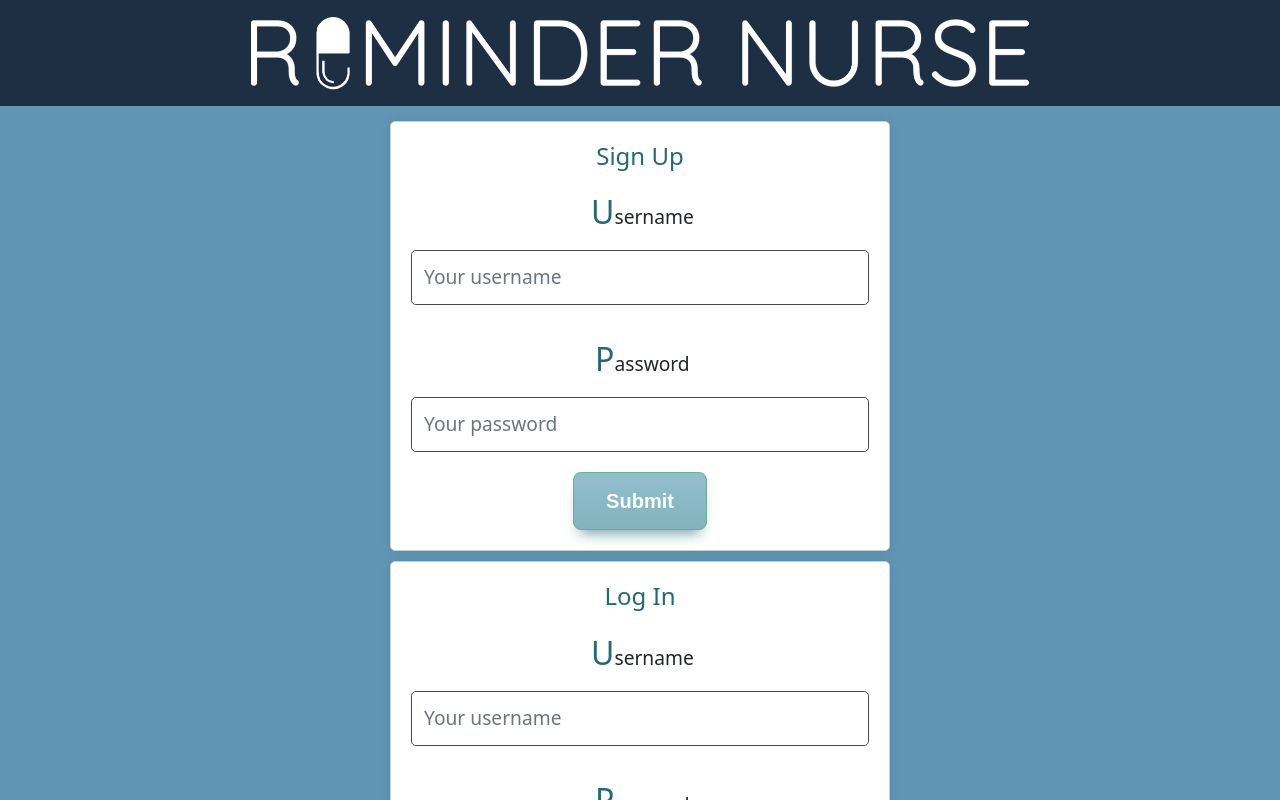
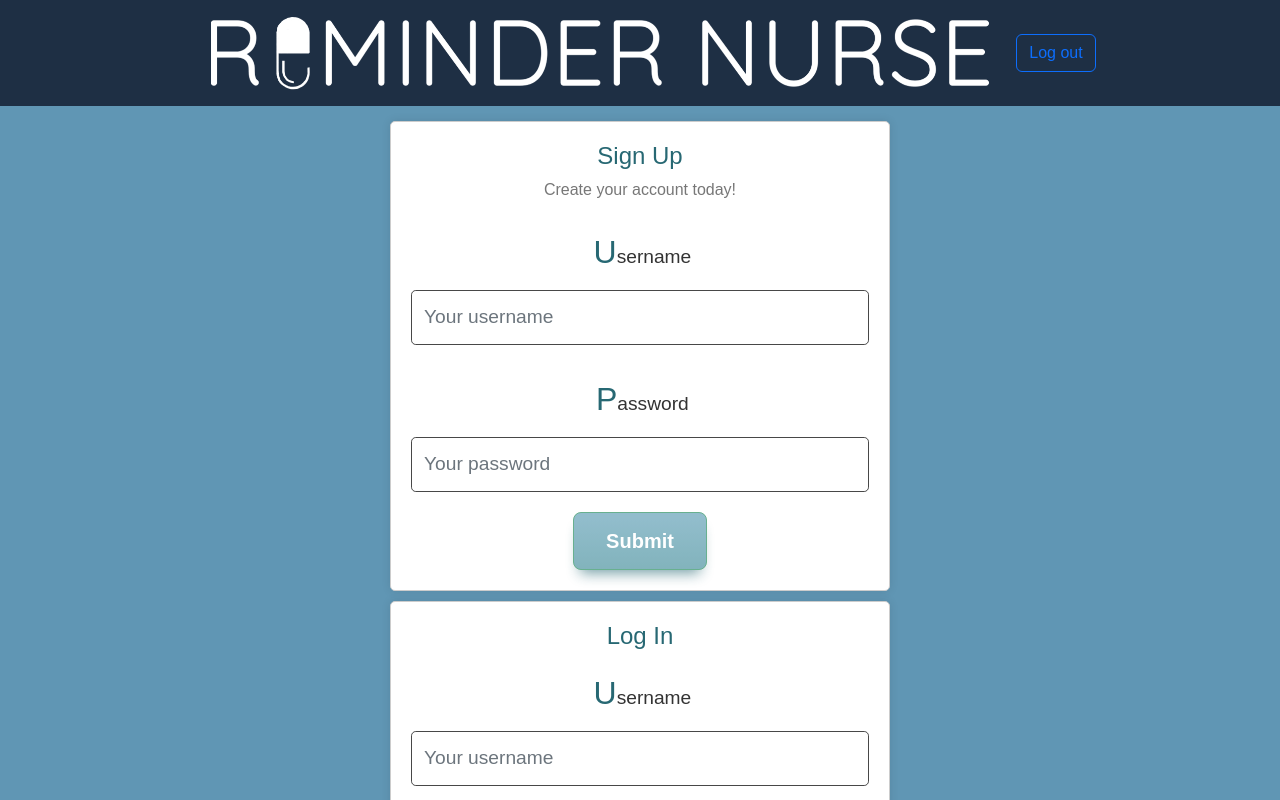
Before and after one commit to IqbalAhmadi/Reminder-Nurse, a React (Create React App) app in the folder client/: page / in a window 1280 px wide. Shown: the top 800 px of the page. Built offline with nearby package versions, Linux system fonts and the light colour scheme.

Commit message:
added 404 pages style and created log out

```diff
--- a/client/src/App.css
+++ b/client/src/App.css
@@ -25,6 +25,7 @@ header {
 
 body {
   background-color: var(--dark);
+  font-family: 'Montserrat', sans-serif;
 }
 
 button:hover {
@@ -94,6 +95,8 @@ button:hover {
 }
 
 /* Login & Sign In Form Styles */
+@import url('https://fonts.googleapis.com/css2?family=Montserrat:wght@400;700&display=swap');
+@import url('https://fonts.googleapis.com/css2?family=Raleway:wght@400;700&display=swap');
 
 .form-container,
 .form-container-login {
@@ -109,6 +112,9 @@ button:hover {
 .form-title {
   margin-bottom: 20px;
   text-align: center;
+  font-family: 'Raleway', sans-serif;
+  color: #333;
+  font-size: 36px;
 }
 .label-usrName::first-letter {
   font-size: 2rem;
@@ -152,6 +158,12 @@ button:hover {
   color: #276873;
 }
 
+.subTitle {
+  font-size: 16px;
+  color: #777;
+  margin-top: 5px;
+}
+
 /* Media Queries */
 
 @media (max-width: 576px) {
@@ -169,3 +181,20 @@ button:hover {
     margin-top: 20px;
   }
 }
+
+/* 404 page */
+
+.error-content {
+  bottom: 570px;
+  font-size: 48px;
+  line-height: 1.5;
+  position: absolute;
+  text-shadow: 0 0 6px rgb(0 0 0 / 20%);
+  width: 100%;
+  z-index: 60;
+}
+
+@media screen and (max-width: 767px) .error-content {
+  /* bottom: 310px; */
+  font-size: 18px;
+}
--- a/client/src/components/Access/Signup.js
+++ b/client/src/components/Access/Signup.js
@@ -72,6 +72,7 @@ const SignupForm = ({ setLoggedIn }) => {
         </Alert>
         <Form.Group className="form-title">
           <h4 className="title-signup">Sign Up</h4>
+          <p className="subTitle">Create your account today!</p>
           <Form.Label className="label-usrName" htmlFor="username">
             Username
           </Form.Label>
--- a/client/src/components/Navbar/index.js
+++ b/client/src/components/Navbar/index.js
@@ -1,7 +1,15 @@
-import React from 'react';
+import React, { useState } from 'react';
 import rnIcon from '../../assets/rn_icon_white.png';
+import Auth from '../../utils/auth';
 
 const AppNavbar = () => {
+  const [isAuthenticated, setIsAuthenticated] = useState(true); // assuming the user is initially authenticated
+  const handleLogout = () => {
+    // TODO: how to implement the logout logic here? This is still incomplete
+    Auth.logout();
+
+    setIsAuthenticated(false); // update the auth status
+  };
   return (
     <header>
       <img
@@ -9,6 +17,11 @@ const AppNavbar = () => {
         className="headerImgAdj"
         alt="Logo that reads Reminder Nurse"
       />
+      {isAuthenticated && (
+        <button className="btn btn-outline-primary" onClick={handleLogout}>
+          Log out
+        </button>
+      )}
     </header>
   );
 };
--- a/client/src/pages/NotFound.js
+++ b/client/src/pages/NotFound.js
@@ -1,17 +1,61 @@
 import React from 'react';
-import { Link } from 'react-router-dom';
-import { Container, Button } from 'react-bootstrap';
+import { Container } from 'react-bootstrap';
 
 const Home = () => {
   return (
     <Container>
-      <h2>Page not found.</h2>
-      <Link to={''}>
-        <Button>Home</Button>
-      </Link>
-      <Link to={'medicines'}>
-        <Button>Medicines</Button>
-      </Link>
+      <section
+        dangerouslySetInnerHTML={{
+          __html: `
+        <html>
+        <head>
+        <meta charset="utf-8" />
+        <meta name="robots" content="noindex,nofollow" />
+        <meta
+          name="viewport"
+          content="width=device-width,maximum-scale=1,user-scalable=no,minimal-ui"
+        />
+        <link
+          rel="stylesheet"
+          type="text/css"
+          href="https://fonts.googleapis.com/css?family=Open+Sans:400,600,800&amp;subset=latin,latin-ext"
+        />
+        <link
+          rel="stylesheet"
+          type="text/css"
+          href="https://cdn.travel.sygic.com/travel.sygic.com_lp/css/404.css?9267bb3cab874302435dffd6b29bbb65e3da2cf8"
+        />
+        <title>404 Page</title>
+      </head>
+      <body>
+        <div class="stars"></div>
+
+        <div class="sun-moon">
+          <div class="sun"></div>
+          <div class="moon"></div>
+        </div>
+
+        <div id="js-hills" class="background hills"></div>
+        <div id="js-country" class="background country"></div>
+        <div id="js-foreground" class="background foreground"></div>
+
+        <div class="error-content">
+          It seems like we couldn't find the page you were looking for.
+        </div>
+
+        <a href="/" class="button-home">Go Home</a>
+
+        <div class="code">
+          <span>4</span>
+          <span>⛑️</span>
+          <span>4</span>
+        </div>
+      </body>
+
+        </html>
+            `,
+        }}
+      />
     </Container>
   );
 };
```
